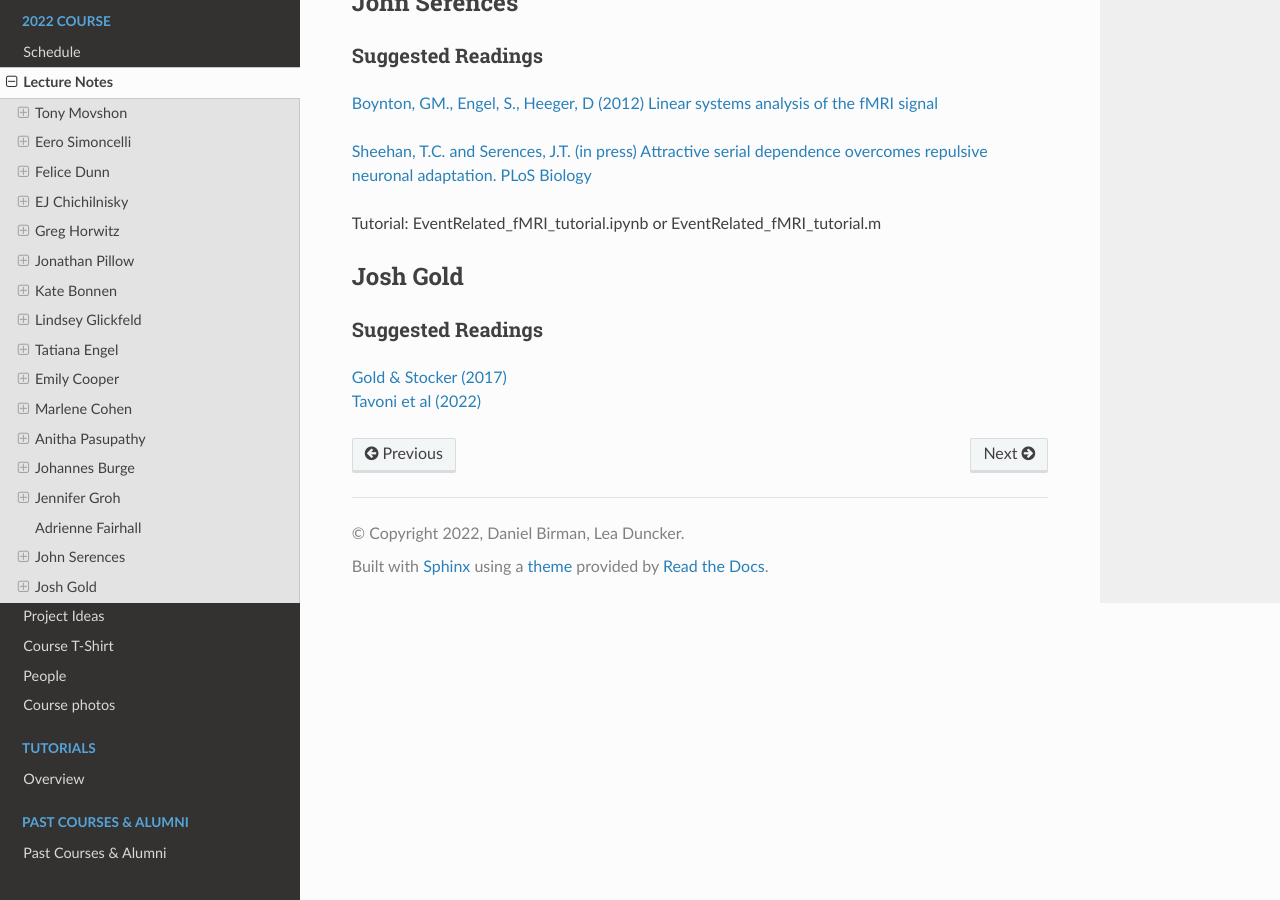
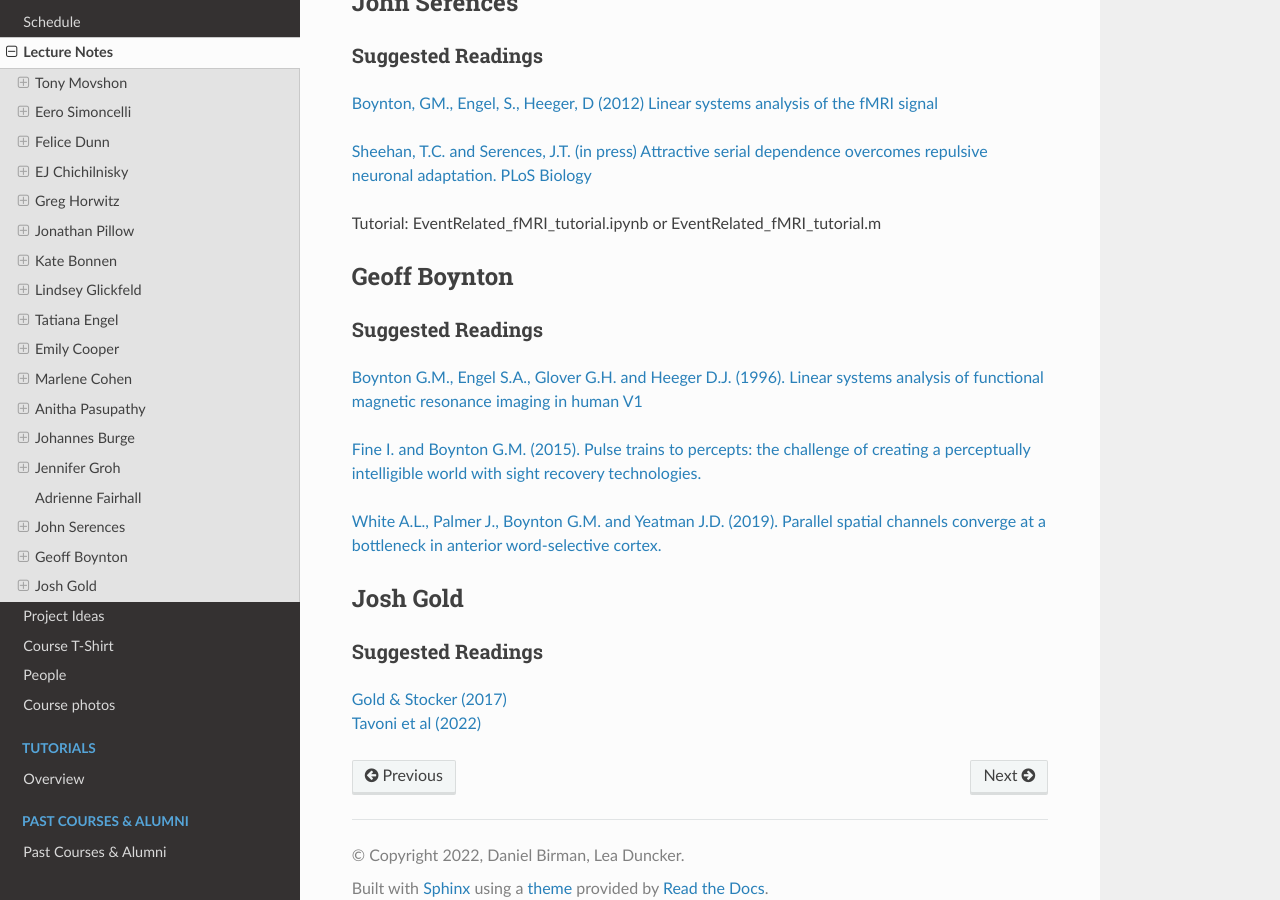
Before and after one commit to CSHL-comp-neuro-vision/website, a Sphinx documentation site: the page built from source/2022/lecture_notes.md, in a window 1280 px wide and 900 px high, scrolled down 6576 px. Built offline with Sphinx 7.4.7 and the Read the Docs theme 2.0.0, drawn with Linux system fonts in a browser that asks for light colours.

Commit message:
Adding Geoff's papers

```diff
--- a/source/2022/lecture_notes.md
+++ b/source/2022/lecture_notes.md
@@ -245,6 +245,16 @@ https://github.com/burgelab/AMA
 
 Tutorial: EventRelated_fMRI_tutorial.ipynb or EventRelated_fMRI_tutorial.m
 
+## Geoff Boynton
+
+### Suggested Readings
+
+<a href="../_static/pdfs/boynton/boynton-jneurosci96.pdf">Boynton G.M., Engel S.A., Glover G.H. and Heeger D.J. (1996). Linear systems analysis of functional magnetic resonance imaging in human V1</a>
+
+<a href="../_static/pdfs/boynton/Fine_PhilTransB15.pdf">Fine I. and Boynton G.M. (2015). Pulse trains to percepts: the challenge of creating a perceptually intelligible world with sight recovery technologies.</a>
+
+<a href="../_static/pdfs/boynton/White_ProcNatlAcadSciUSA_2019.pdf">White A.L., Palmer J., Boynton G.M. and Yeatman J.D. (2019). Parallel spatial channels converge at a bottleneck in anterior word-selective cortex.</a>
+
 ## Josh Gold
 
 ### Suggested Readings
```
Also changed, not shown: 3 other files.
